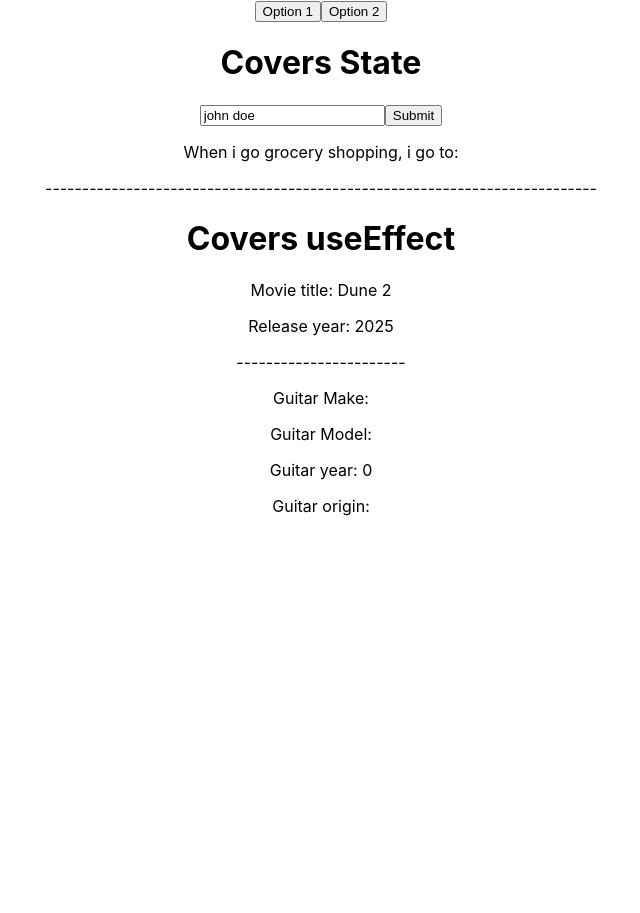
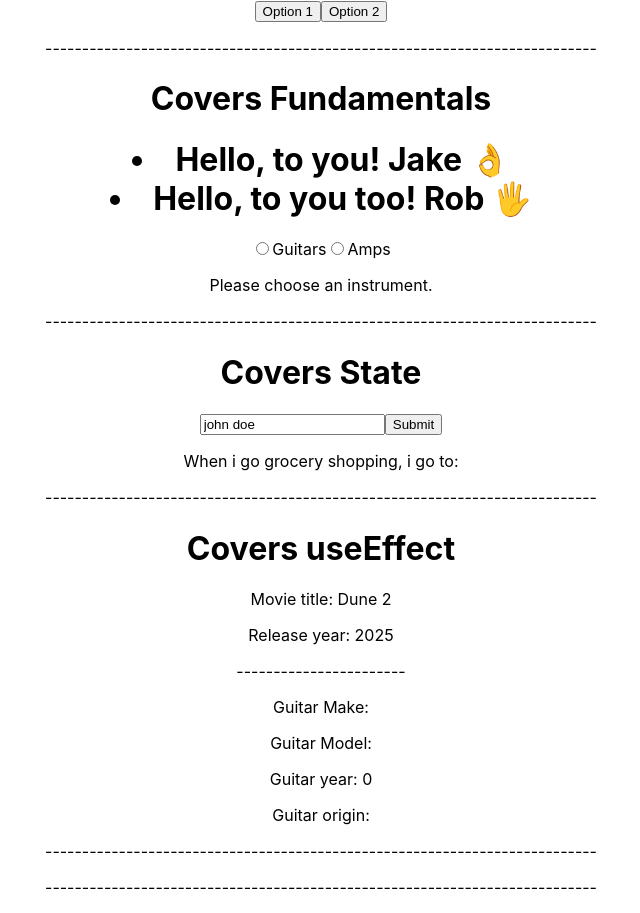
Before and after one commit to chakane0/React-Sandbox, a React (Create React App) app in the folder sandbox/: page / in a window 1280 px wide. Shown: the whole page, without its empty margins (319-959 px from the left). Before the commit the page ends 800 px from the top, so only its background shows below. Built offline with nearby package versions, Linux system fonts and the light colour scheme; the HTML template or start-up script is replaced by a standard one.

Commit message:
new topics

```diff
--- a/sandbox/src/App.js
+++ b/sandbox/src/App.js
@@ -2,16 +2,24 @@ import './App.css';
 import Navigation from "./Components/NavigationComponent"
 import StateHook from "./Components/State"
 import UseEffectHook from "./Components/useEffectHook"
+import Hello from "./Components/Fundamental/Hello"
+import ConditionalRenderPractice from "./Components/Fundamental/ConditionalRenderPractice"
 function App() {
   return (
     <div className="App">
       <Navigation/>
-
+      <p>---------------------------------------------------------------------------</p>
+      <h1>Covers Fundamentals</h1>
+      <Hello/>
+      <ConditionalRenderPractice/>
+      <p>---------------------------------------------------------------------------</p>
       <h1>Covers State</h1>
       <StateHook/>
       <p>---------------------------------------------------------------------------</p>
       <h1>Covers useEffect</h1>
       <UseEffectHook/>
+      <p>---------------------------------------------------------------------------</p>
+      <p>---------------------------------------------------------------------------</p>
     </div>
   );
 }
--- /dev/null
+++ b/sandbox/src/Components/Fundamental/ConditionalRenderPractice.tsx
@@ -0,0 +1,105 @@
+import React, { useState } from 'react';
+/* TODO:
+    1. Create some data on guitars and thier price
+    2. Create data on amps and their prices
+    3. Create a UI that will allow the user to switch between amps and guitars
+    4. Create a UI that will display the data based on the user's selection
+    5 Apply a filter for price based on user input
+*/
+import GuitarListHelper from "./GuitarListHelper";
+import { render } from '@testing-library/react';
+type Guitar = {
+    name: string,
+    price: number,
+    origin: string
+}
+type Amp = {
+    name: string,
+    price: number,
+    type: string
+}
+
+const GuitarList = [
+{name: "Fender", price: 1000, origin: "Mexico"},
+{name: "Gibson", price: 2000, origin: "USA"},
+{name: "Ibanez", price: 3000, origin: "Japan"},
+{name: "Epiphone", price: 4000, origin: "Canada"},
+{name: "Martin", price: 5000, origin: "Germany"},
+{name: "PRS", price: 6000, origin: "Sweden"},
+{name: "Ludwig", price: 7000, origin: "Germany"},
+{name: "Yamaha", price: 8000, origin: "Japan"},
+{name: "Gretsch", price: 9000, origin: "USA"},
+{name: "Taylor", price: 10000, origin: "Canada"}
+]
+
+const AmpList = [
+{name: "Marshall 0x11", price: 500, type: "tube"},
+{name: "Fender Amp", price: 100, type: "digital"},
+{name: "Peavey", price: 200, type: "tube"},
+{name: "Boss", price: 300, type: "tube"},
+{name: "Mesa", price: 400, type: "digital"},
+{name: "Vox", price: 500, type: "tube"},
+{name: "Orange", price: 600, type: "tube"},
+{name: "Squire", price: 700, type: "tube"},
+{name: "Mesa", price: 800, type: "digital"},
+{name: "Vox", price: 900, type: "tube"}
+]
+
+
+function GuitarListUI({ items }: { items: Guitar[] }) {
+    return (
+        <ul>
+            {GuitarList.map((guitar: Guitar, index: number) => (
+                <li key={index}>
+                    <GuitarListHelper guitars={guitar} />
+                </li>
+            ))}
+        </ul>
+    )
+}
+
+function AmpListUI({ items }: { items: Amp[] }) {
+    return (
+        <ul>
+           Work in progress....
+        </ul>
+    )
+}
+
+
+
+export default function ConditionalRenderPractice() {
+    const [selection, setSelection] = React.useState<"guitar" | "amp" | null>(null);
+    const handleChange = (e: React.ChangeEvent<HTMLInputElement>) => {
+        setSelection(e.target.value as "guitar" | "amp");
+    };
+
+    return (
+        <>
+        <form>
+            <label>
+                <input
+                    type="radio"
+                    name="instrument"
+                    value="guitar"
+                    checked={selection === "guitar"}
+                    onChange={handleChange}/>
+                Guitars
+            </label>
+            <label>
+                <input
+                    type="radio"
+                    name="instrument"
+                    value="amp"
+                    checked={selection === "amp"}
+                    onChange={handleChange}/>
+                Amps
+            </label>
+        </form>
+        {selection === null && <p>Please choose an instrument.</p>}
+
+        {selection === "guitar" && <GuitarListUI items={GuitarList} />}
+        {selection === "amp" && <AmpListUI items={AmpList} />}
+        </>
+    )
+}
--- /dev/null
+++ b/sandbox/src/Components/Fundamental/GuitarListHelper.tsx
@@ -0,0 +1,17 @@
+
+type Guitar = {
+    name: string,
+    origin: string,
+    price: number,
+}
+type GuitarProps = {
+    guitars: Guitar;
+}
+
+export default function GuitarListHelper({guitars}: GuitarProps) {
+    return (
+        <>
+        {guitars.name} | {guitars.origin} | {guitars.price}
+        </>
+    )
+}
--- /dev/null
+++ b/sandbox/src/Components/Fundamental/Hello.tsx
@@ -0,0 +1,40 @@
+import React from 'react';
+import HelloHelper from "./HelloHelper"
+
+
+// needed for typescript to give types to the data were consuming
+type Person = {
+    name: string,
+    message: string,
+    emoji: string
+}
+
+// raw data
+const person: Person[] = [
+    {
+        name: "Jake",
+        message: "Hello, to you!",
+        emoji:"👌",
+    },
+    {
+        name: "Rob",
+        message: "Hello, to you too!",
+        emoji:"🖐️",
+    },
+
+]
+
+// This function maps through the mock data and passes it into the Helper Component which renders the data.
+export default function Hello() {
+    return (
+        <div>
+            <h1>
+                {person.map((p, index) => (
+                    <li>
+                        <HelloHelper key={index} person={p} />
+                    </li>
+                ))}
+            </h1>
+        </div>
+    )
+}
--- /dev/null
+++ b/sandbox/src/Components/Fundamental/HelloHelper.tsx
@@ -0,0 +1,19 @@
+import React from 'react';
+
+type Person = {
+    name: String,
+    message: String,
+    emoji: String
+}
+
+type HelloHelperProps = {
+    person: Person;
+}
+
+export default function HelloHelper({person} : HelloHelperProps) {
+    return (
+        <>
+        {person.message} {person.name} {person.emoji}
+        </>
+    )
+}
```
Also changed, not shown: sandbox/Documentation/Checkpoint1.md (+77 -0 lines), sandbox/src/Components/Pages/Page1.tsx (+19 -19 lines), sandbox/src/Components/Pages/Page2.tsx (+16 -16 lines), sandbox/src/Components/Pages/Page3.tsx (+16 -16 lines), sandbox/src/Components/contextHooks.tsx (+38 -38 lines).
